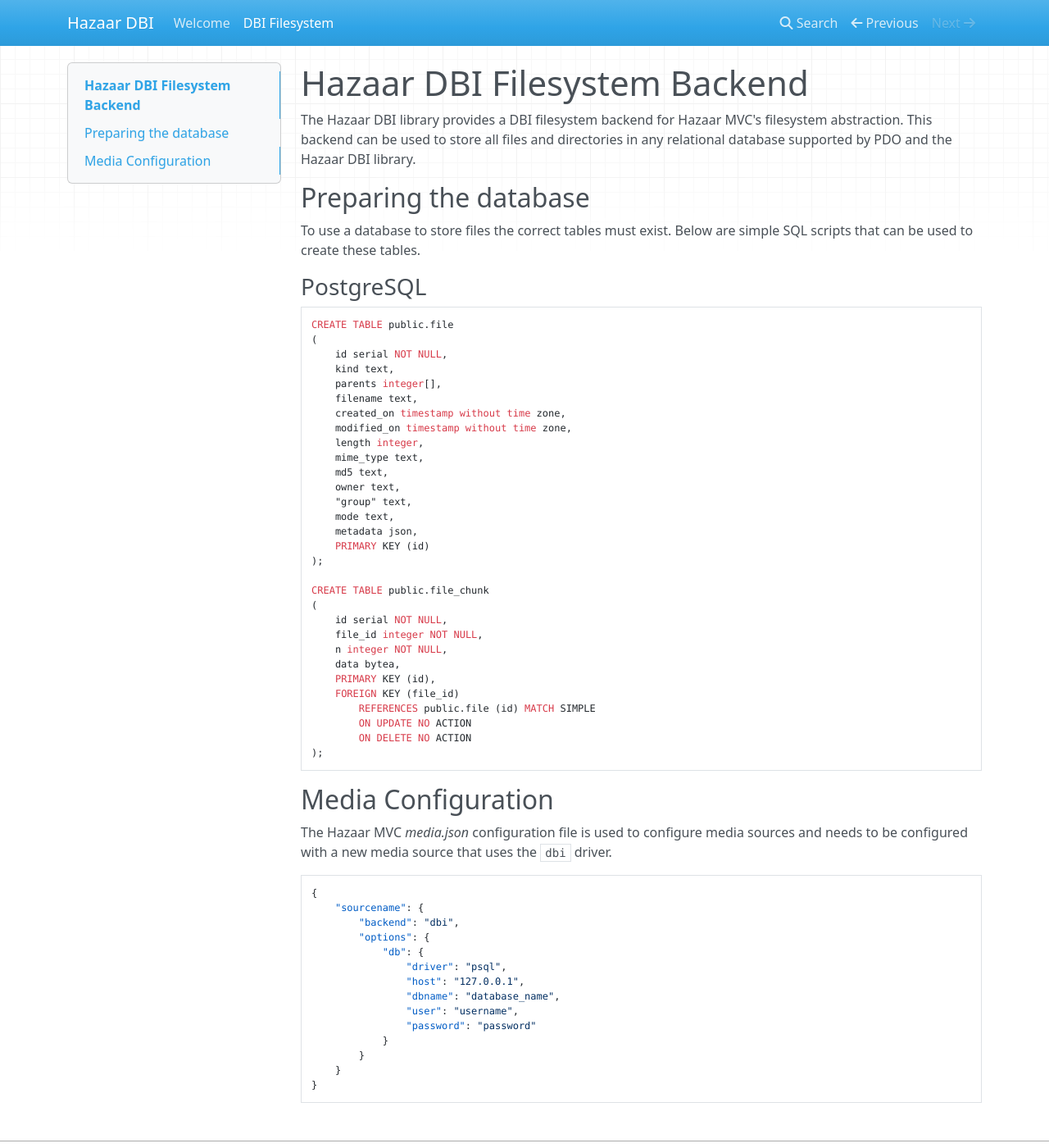
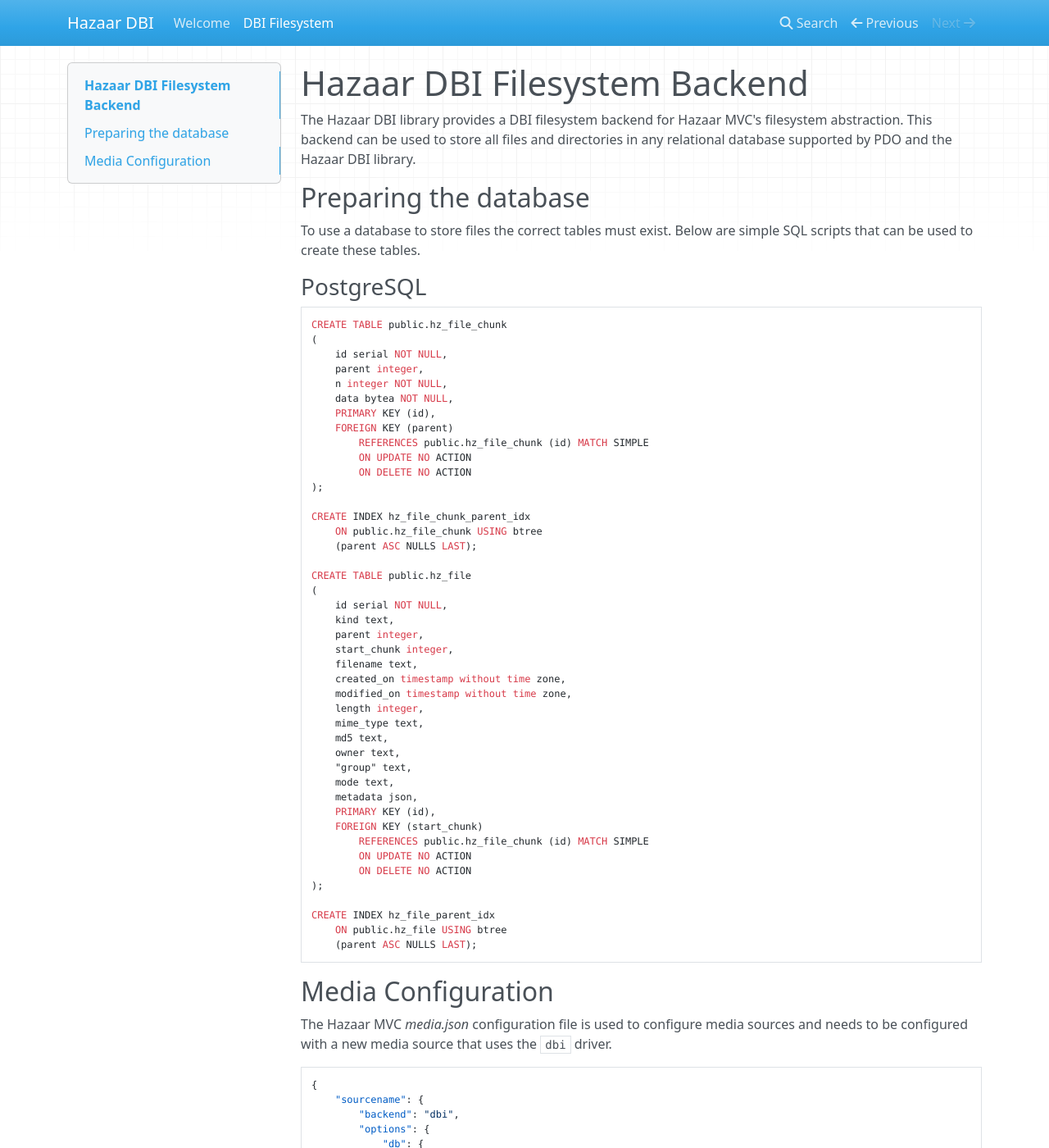
Before and after one commit to JAZ-013/hazaar-dbi, an MkDocs documentation site: the page built from docs/filesystem.md, in a window 1280 px wide and 1400 px high. Shown: the whole window at 82% size. Built offline with MkDocs 1.6.1, drawn with Linux system fonts in a browser that asks for light colours; nearby versions of some CDN libraries; old or Windows-style settings are respelled for this version of MkDocs.

Commit message:
Updated DBI filesystem tables to latest/correct version

````diff
--- a/docs/filesystem.md
+++ b/docs/filesystem.md
@@ -10,11 +10,29 @@ To use a database to store files the correct tables must exist.  Below are simpl
 ### PostgreSQL
 
 ```sql
-CREATE TABLE public.file
+CREATE TABLE public.hz_file_chunk
+(
+    id serial NOT NULL,
+    parent integer,
+    n integer NOT NULL,
+    data bytea NOT NULL,
+    PRIMARY KEY (id),
+    FOREIGN KEY (parent)
+        REFERENCES public.hz_file_chunk (id) MATCH SIMPLE
+        ON UPDATE NO ACTION
+        ON DELETE NO ACTION
+);
+
+CREATE INDEX hz_file_chunk_parent_idx
+    ON public.hz_file_chunk USING btree
+    (parent ASC NULLS LAST);
+
+CREATE TABLE public.hz_file
 (
     id serial NOT NULL,
     kind text,
-    parents integer[],
+    parent integer,
+    start_chunk integer,
     filename text,
     created_on timestamp without time zone,
     modified_on timestamp without time zone,
@@ -25,21 +43,16 @@ CREATE TABLE public.file
     "group" text,
     mode text,
     metadata json,
-    PRIMARY KEY (id)
-);
-
-CREATE TABLE public.file_chunk
-(
-    id serial NOT NULL,
-    file_id integer NOT NULL,
-    n integer NOT NULL,
-    data bytea,
     PRIMARY KEY (id),
-    FOREIGN KEY (file_id)
-        REFERENCES public.file (id) MATCH SIMPLE
+    FOREIGN KEY (start_chunk)
+        REFERENCES public.hz_file_chunk (id) MATCH SIMPLE
         ON UPDATE NO ACTION
         ON DELETE NO ACTION
 );
+
+CREATE INDEX hz_file_parent_idx
+    ON public.hz_file USING btree
+    (parent ASC NULLS LAST);
 ```
 
 ## Media Configuration
````
